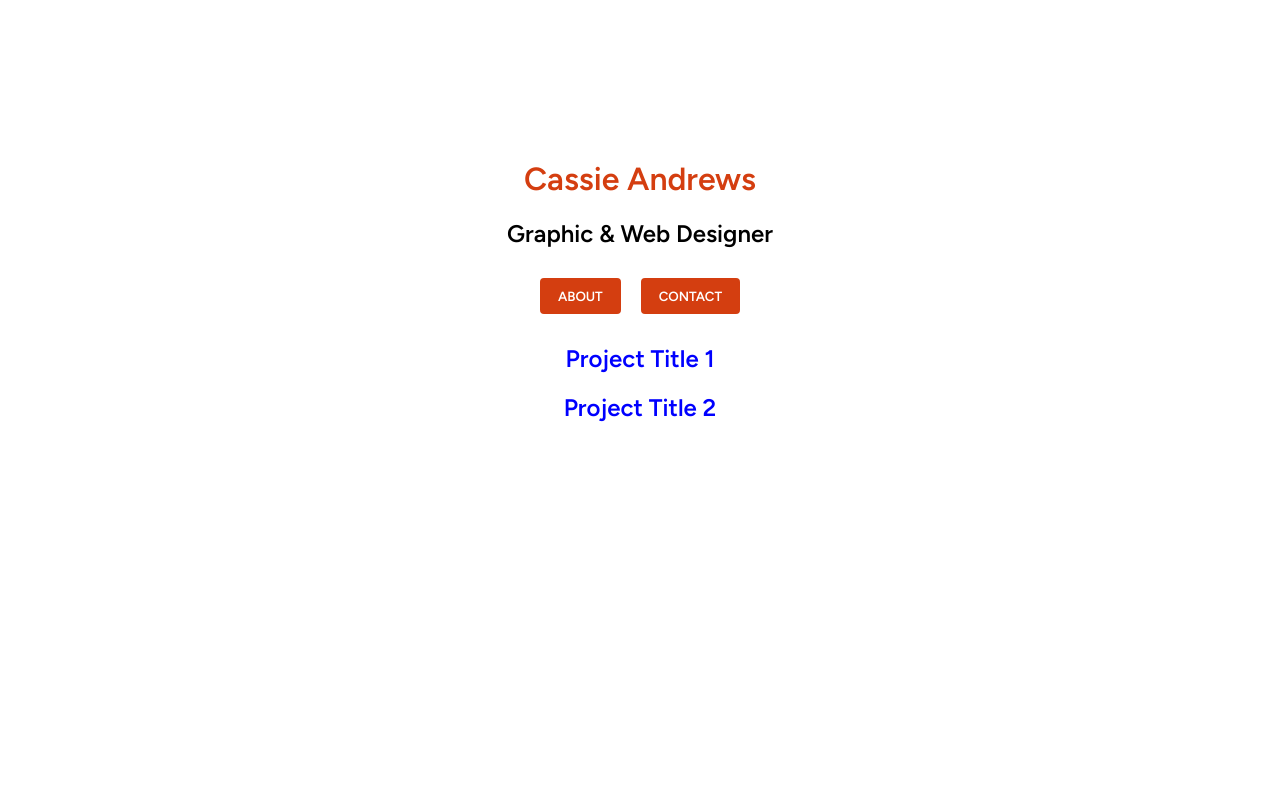
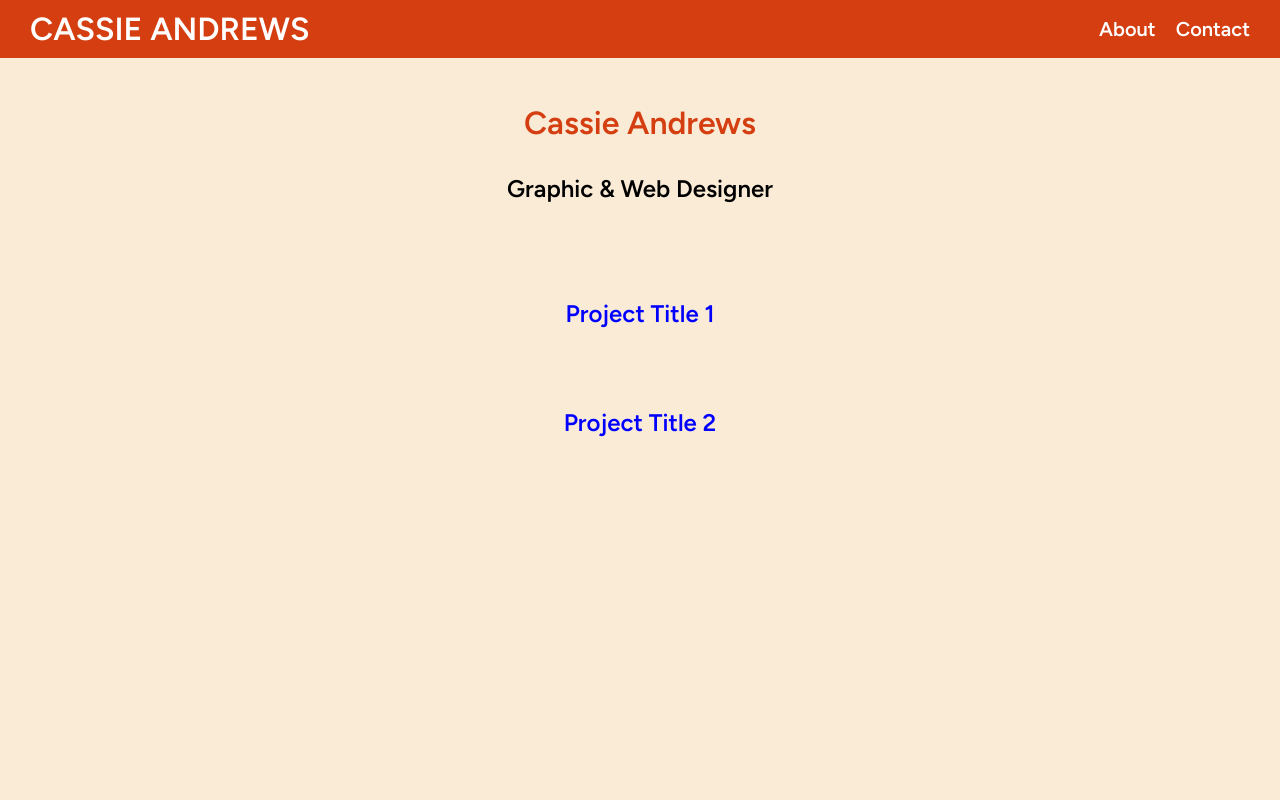
Before and after one commit to Cassie-Andrews/mmc6145-01-01-andrews-cassie, a React (Vite) app: page / in a window 1280 px wide. Shown: the top 800 px of the page. Built offline with nearby package versions, Linux system fonts and the light colour scheme.

Commit message:
update css styles

```diff
--- a/src/App.jsx
+++ b/src/App.jsx
@@ -2,15 +2,15 @@ import { Route, Routes } from 'react-router-dom'
 import Home from './pages/home'
 import About from './pages/about'
 import Contact from './pages/contact'
-
+import Layout from './components/Layout'
 
 export default function App() {
     return (
     <>
       <Routes>
-        <Route path="/" element={<Home />} />
-        <Route path="/about" element={<About />} />
-        <Route path="/contact" element={<Contact />} />
+        <Route path="/" element={<Layout><Home /></Layout>} />
+        <Route path="/about" element={<Layout><About /></Layout>} />
+        <Route path="/contact" element={<Layout><Contact /></Layout>} />
       </Routes>
     </>
   )
--- /dev/null
+++ b/src/components/Footer.jsx
@@ -0,0 +1,9 @@
+const Footer = () => {
+    return (
+        <footer>
+            <p> &copy; Cassie Andrews</p>
+        </footer>
+    )
+}
+
+export default Footer;
--- a/src/components/Header.jsx
+++ b/src/components/Header.jsx
@@ -1,5 +1,14 @@
-export default function Header() {
+const Header = () => {
     return (
-        <p>This is a header</p>
+        <header>
+                <a href="/">Cassie Andrews</a>
+            <nav>
+
+                <a href="/about">About</a>
+                <a href="/contact">Contact</a>
+            </nav>
+        </header>
     )
 }
+
+export default Header;
--- /dev/null
+++ b/src/components/Layout.jsx
@@ -0,0 +1,14 @@
+import Header from './header'
+import Footer from './Footer'
+
+const Layout = ({ children }) => {
+    return (
+        <div>
+            <Header />
+            <main>{children}</main>
+            <Footer />
+        </div>
+    )
+}
+
+export default Layout;
--- a/src/index.css
+++ b/src/index.css
@@ -1,24 +1,60 @@
-body {
-  margin: 20vh 20vw;
-  text-align: center;
-}
-/*
-<weight>: Use a value from 300 to 900
-<uniquifier>: Use a unique and descriptive class name
-
-.figtree-<uniquifier> {
-  font-family: "Figtree", sans-serif;
-  font-optical-sizing: auto;
-  font-weight: <weight>;
-  font-style: normal;
-}
-*/
-
 * {
   font-family: "Figtree", sans-serif;
   font-optical-sizing: auto;
   font-weight: 600;
   font-style: normal;
+}
+
+body {
+  margin: 0;
+}
+
+header {
+  display: flex;
+  flex-direction: rows;
+  justify-content: space-between;
+  align-items: center;
+  background-color:#d43e10;
+  padding: 10px 30px;
+}
+
+nav {
+  display: flex;
+  flex-direction: rows;
+  text-decoration: none;
+}
+
+header > a {
+  color: white;
+  font-size: 4vh;
+  text-decoration: none;
+  text-transform: uppercase;
+}
+
+header > a:hover {
+  color: antiquewhite;
+}
+
+nav > a {
+  color: white;
+  font-size: 2.5vh;
+  margin-left: 2.5vh;
+  text-decoration: none;
+}
+
+nav > a:hover {
+  color: antiquewhite;
+  text-decoration: none;
+}
+
+main {
+  display: flex;
+  flex-direction: column;
+  justify-content: space-between;
+  text-align: center;
+  background-color: antiquewhite;
+  min-height: 100vh;
+  padding: 30px 0;
 }
 
 button {
@@ -44,3 +80,10 @@ li {
   list-style: none;
   text-align: left;
 }
+
+footer {
+  background-color: antiquewhite;
+  text-align: center;
+  margin: 0px;
+  padding: 40px 0;
+}
--- a/src/pages/contact.jsx
+++ b/src/pages/contact.jsx
@@ -1,6 +1,6 @@
 import styles from '../styles/contact.module.css'
 
-export default function contact() {
+export default function Contact() {
   return (
     <main>
       <h1 className={styles.contact}>Let's talk!</h1>
--- a/src/pages/home.jsx
+++ b/src/pages/home.jsx
@@ -8,14 +8,14 @@ export default function Home() {
     "Project Title 2"
   ]
   return (
-    <main>
-      <h1 className={styles.home}>Cassie Andrews</h1>
-      <h2>Graphic & Web Designer</h2>
-      <button href="../about">About</button>
-      <button href="../contact">Contact</button>
+    <div>
+      <div className={styles.home}>
+        <h1 className={styles.home__title}>Cassie Andrews</h1>
+        <h2 className={styles.home__subtitle}>Graphic & Web Designer</h2>
+      </div>
       <>
         {projectTitle.map((projectTitle, i) => <Project key={i}>{projectTitle}</Project> )}
       </>
-    </main>
+    </div>
   )
 }
--- a/src/styles/home.module.css
+++ b/src/styles/home.module.css
@@ -1,7 +1,20 @@
 .home {
+  display: flex;
+  flex-direction: column;
+  margin-bottom: 10vh;
+}
+
+.home__title {
   color: #d43e10;
+  margin: 2vh 0;
+}
+
+.home__subtitle {
+  margin: 0;
+  margin: 2vh 0;
 }
 
 .project {
   color: blue;
+  margin: 10vh 0;
 }
```
